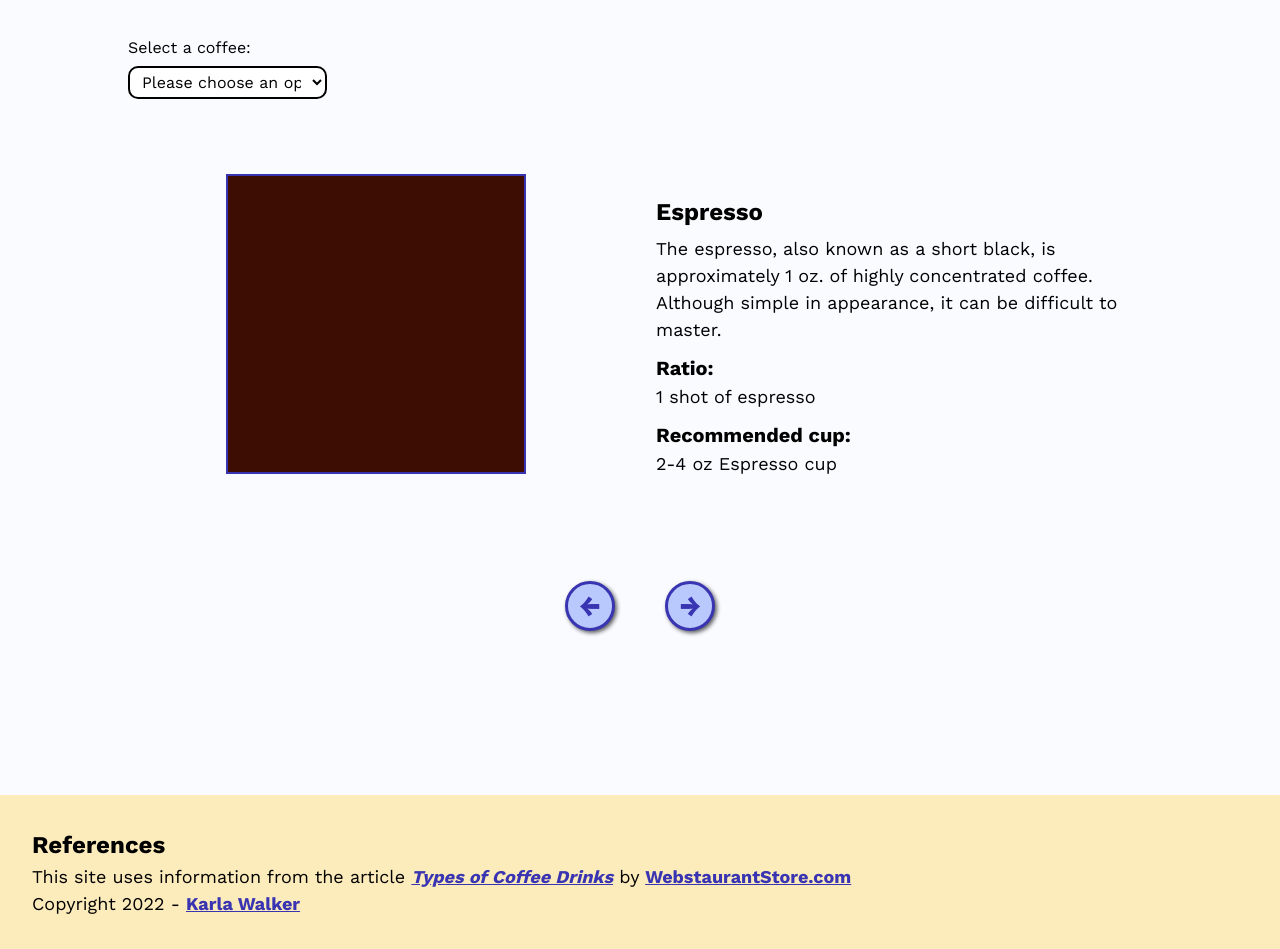
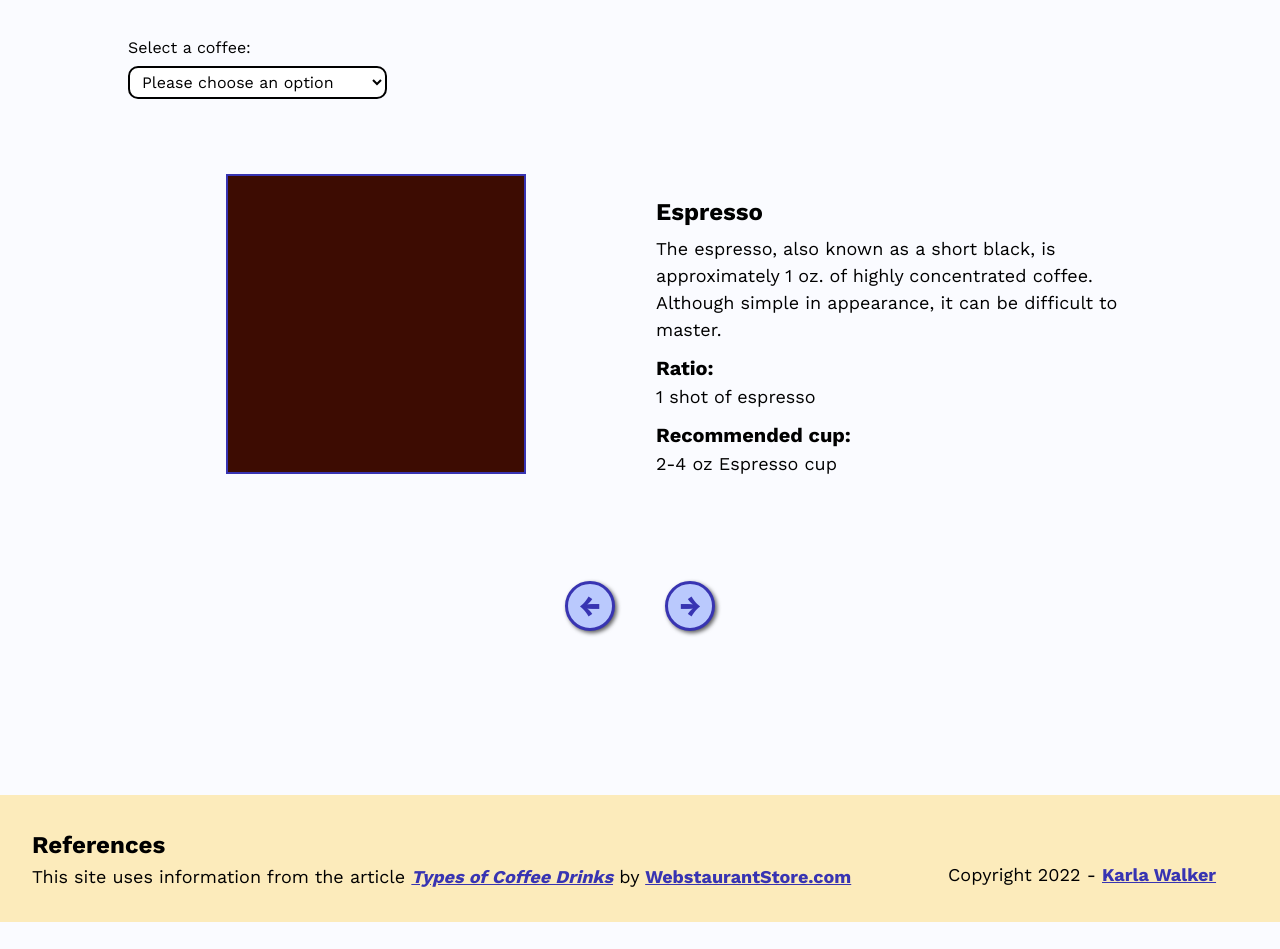
Before and after one commit to karla-codes/coffee-site, a React (Create React App) app: page / in a window 1280 px wide. Shown: the part 291-1240 px from the top of the page. After the commit the page ends 1213 px from the top, so only its background shows below. Built offline with nearby package versions, Linux system fonts and the light colour scheme.

Commit message:
Add styles to footer

```diff
--- a/src/css/style.css
+++ b/src/css/style.css
@@ -205,7 +205,7 @@
   cursor: pointer;
   line-height: 1.1;
   background-color: #fff;
-  max-width: 20ch;
+  max-width: 26ch;
 }
 main .drinks article.recipe-card .options select::-ms-expand {
   display: none;
@@ -306,15 +306,29 @@
 }
 
 footer {
+  display: flex;
+  flex-direction: column;
+  justify-content: space-between;
   background-color: #fcebbb;
   width: 100%;
   margin-inline: auto;
   padding: 32px;
   margin-top: auto;
 }
+@media screen and (min-width: 916px) {
+  footer {
+    flex-direction: row;
+    align-items: center;
+  }
+}
 footer a {
   color: #3834b2;
   font-weight: 600;
+}
+footer div:last-of-type {
+  min-width: 300px;
+  max-width: 60%;
+  margin-top: 32px;
 }
 
 .no-match {
--- a/src/sass/_layout.scss
+++ b/src/sass/_layout.scss
@@ -118,7 +118,7 @@
           cursor: pointer;
           line-height: 1.1;
           background-color: #fff;
-          max-width: 20ch;
+          max-width: 26ch;
 
           &::-ms-expand {
             display: none;
@@ -235,15 +235,29 @@
 }
 
 footer {
+  display: flex;
+  flex-direction: column;
+  justify-content: space-between;
   background-color: $main-color;
   width: 100%;
   margin-inline: auto;
   padding: 32px;
   margin-top: auto;
 
+  @media screen and (min-width: 916px) {
+    flex-direction: row;
+    align-items: center;
+  }
+
   a {
     color: $dark-secondary;
     font-weight: 600;
+  }
+
+  div:last-of-type {
+    min-width: 300px;
+    max-width: 60%;
+    margin-top: 32px;
   }
 }
 
```
Also changed, not shown: 1 other file (tests, documents, lock files or other folders).
